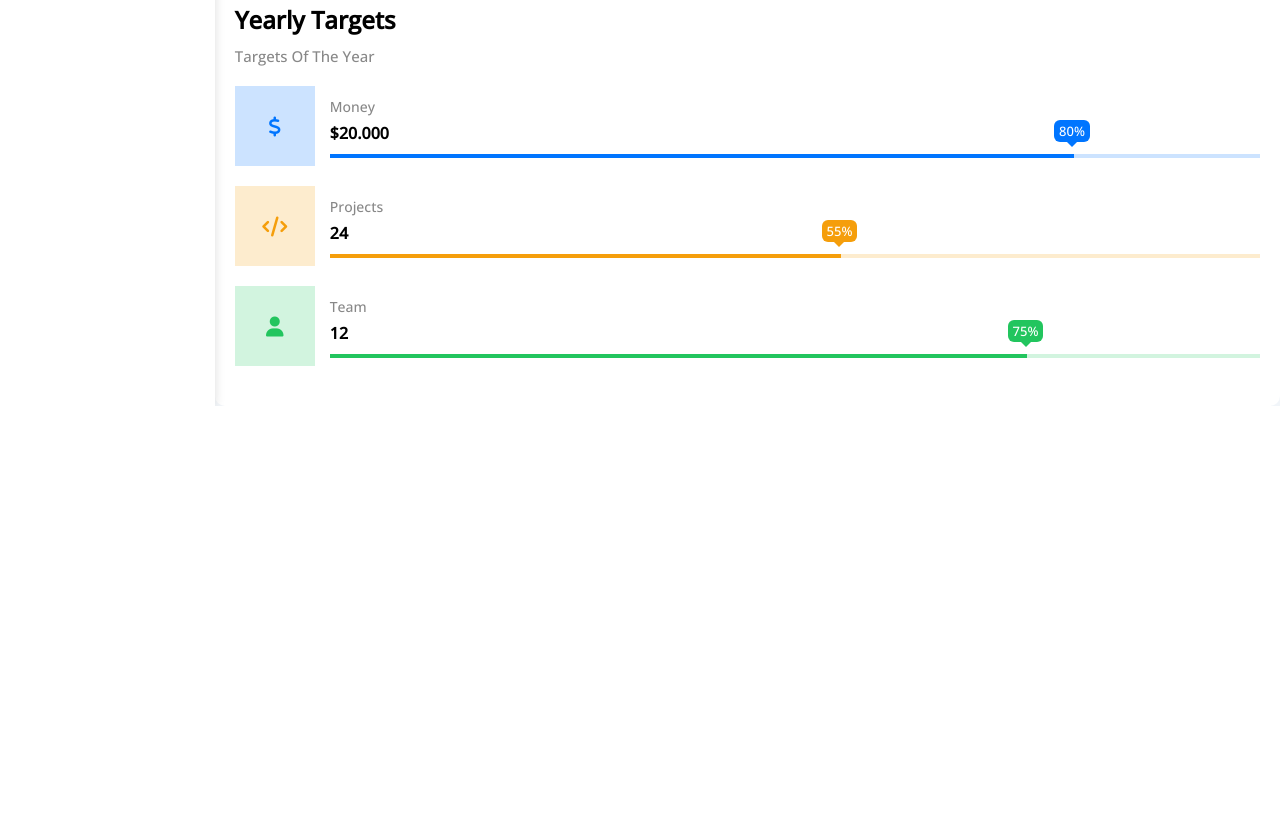
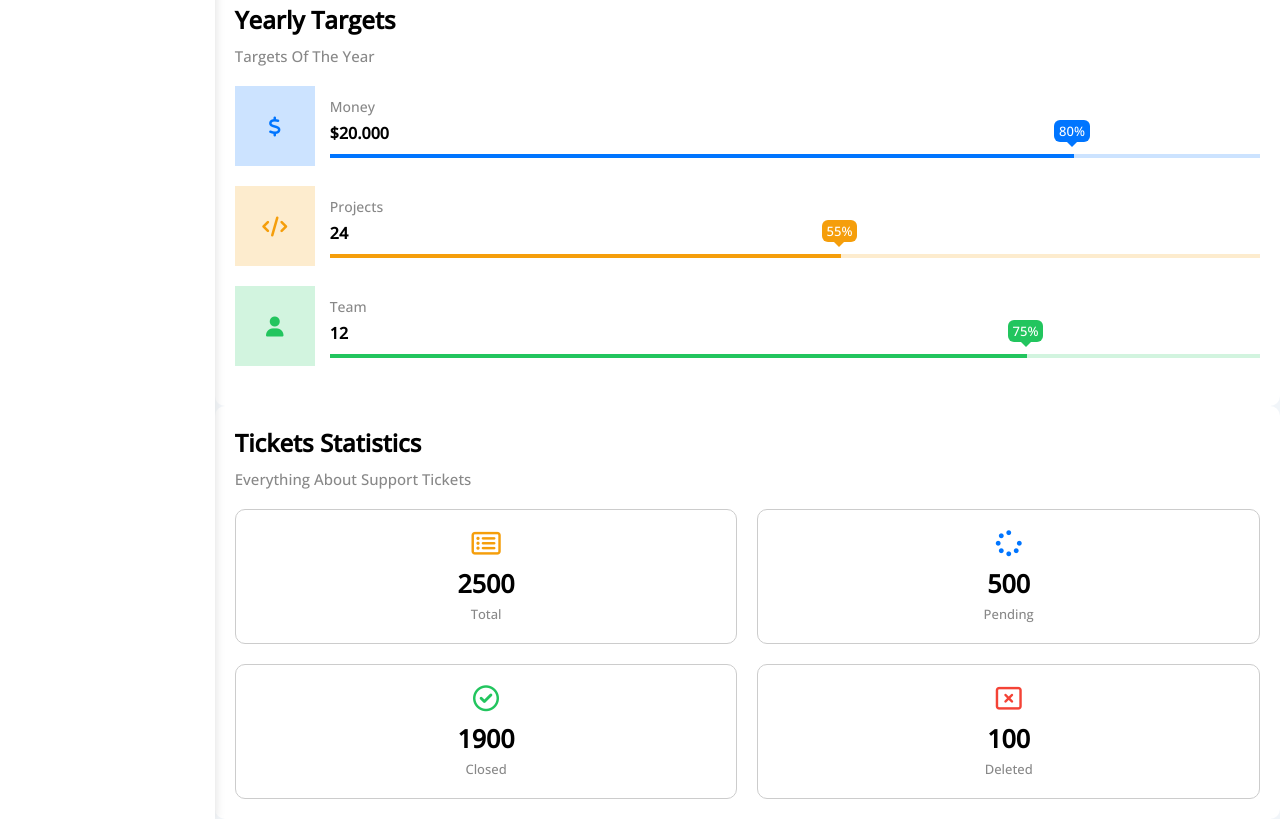
Before and after one commit to Mohammedazzam/44_dashboard_zer, a plain HTML site: page index.html in a window 1280 px wide. Shown: the part 609-1428 px from the top of the page. Before the commit the page ends 1015 px from the top, so only its background shows below. Drawn offline with nearby package versions, Linux system fonts and the light colour scheme.

Commit message:
Dashboard Page - Tickets

```diff
--- a/css/master.css
+++ b/css/master.css
@@ -296,3 +296,15 @@ ul {
   background-color: rgb(34 197 94 / 20%);
 }
 /* End Targets */
+
+/* Start Tickets */
+.tickets .box {
+  border: 1px solid #ccc;
+  width: calc(50% - 10px);
+}
+@media (max-width: 767px) {
+  .tickets .box {
+    width: 100%;
+  }
+}
+/* End Tickets */
--- a/index.html
+++ b/index.html
@@ -164,6 +164,33 @@
         </div>
       </div>
       <!-- End Targets Widget -->
+       <!-- Start Ticket Widget -->
+       <div class="tickets p-20 bg-white rad-10">
+        <h2 class="mt-0 mb-10">Tickets Statistics</h2>
+        <p class="mt-0 mb-20 c-grey fs-15">Everything About Support Tickets</p>
+        <div class="d-flex txt-c gap-20 f-wrap">
+          <div class="box p-20 rad-10 fs-13 c-grey">
+            <i class="fa-regular fa-rectangle-list fa-2x mb-10 c-orange"></i>
+            <span class="d-block c-black fw-bold fs-25 mb-5">2500</span>
+            Total
+          </div>
+          <div class="box p-20 rad-10 fs-13 c-grey">
+            <i class="fa-solid fa-spinner fa-2x mb-10 c-blue"></i>
+            <span class="d-block c-black fw-bold fs-25 mb-5">500</span>
+            Pending
+          </div>
+          <div class="box p-20 rad-10 fs-13 c-grey">
+            <i class="fa-regular fa-circle-check fa-2x mb-10 c-green"></i>
+            <span class="d-block c-black fw-bold fs-25 mb-5">1900</span>
+            Closed
+          </div>
+          <div class="box p-20 rad-10 fs-13 c-grey">
+            <i class="fa-regular fa-rectangle-xmark fa-2x mb-10 c-red"></i>
+            <span class="d-block c-black fw-bold fs-25 mb-5">100</span>
+            Deleted
+          </div>
+        </div>
+      </div>
     </div>
   </div>
 </body>
```
Lines whose indentation alone changed are shown as unchanged.
